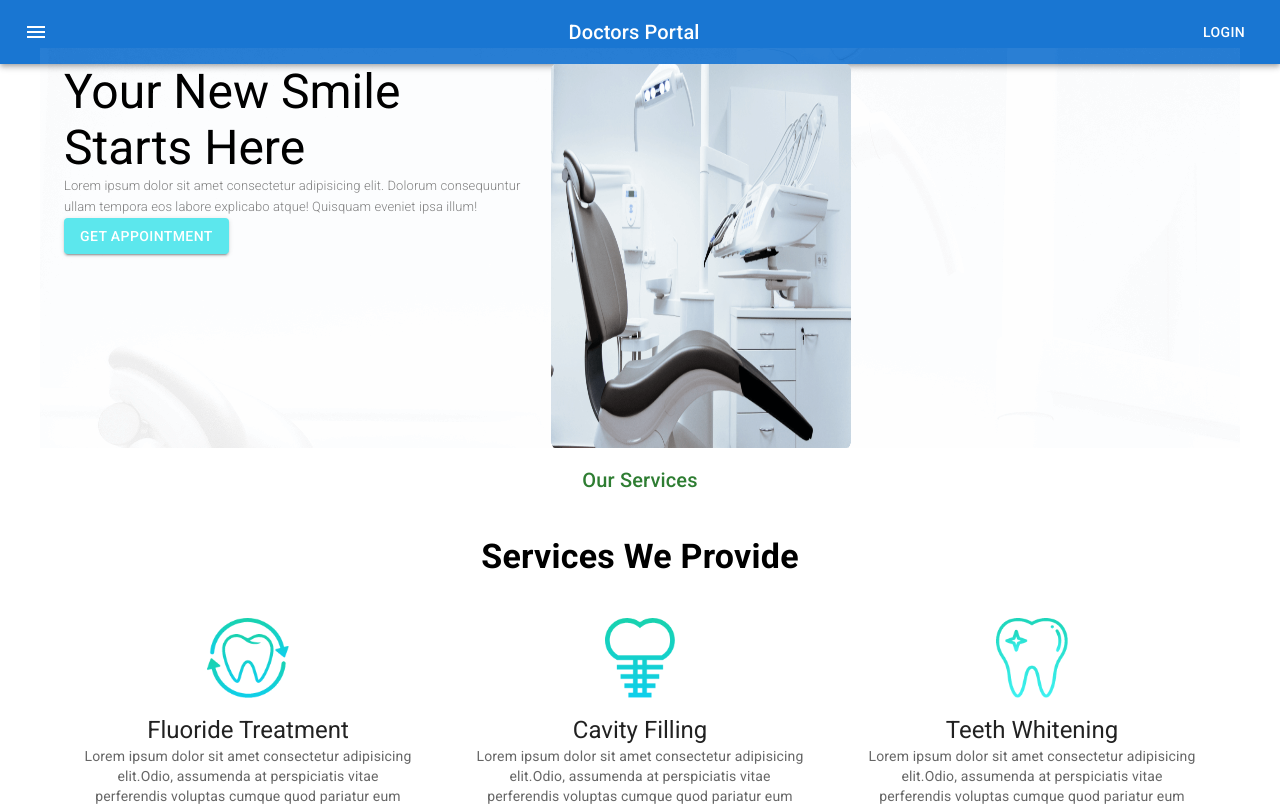
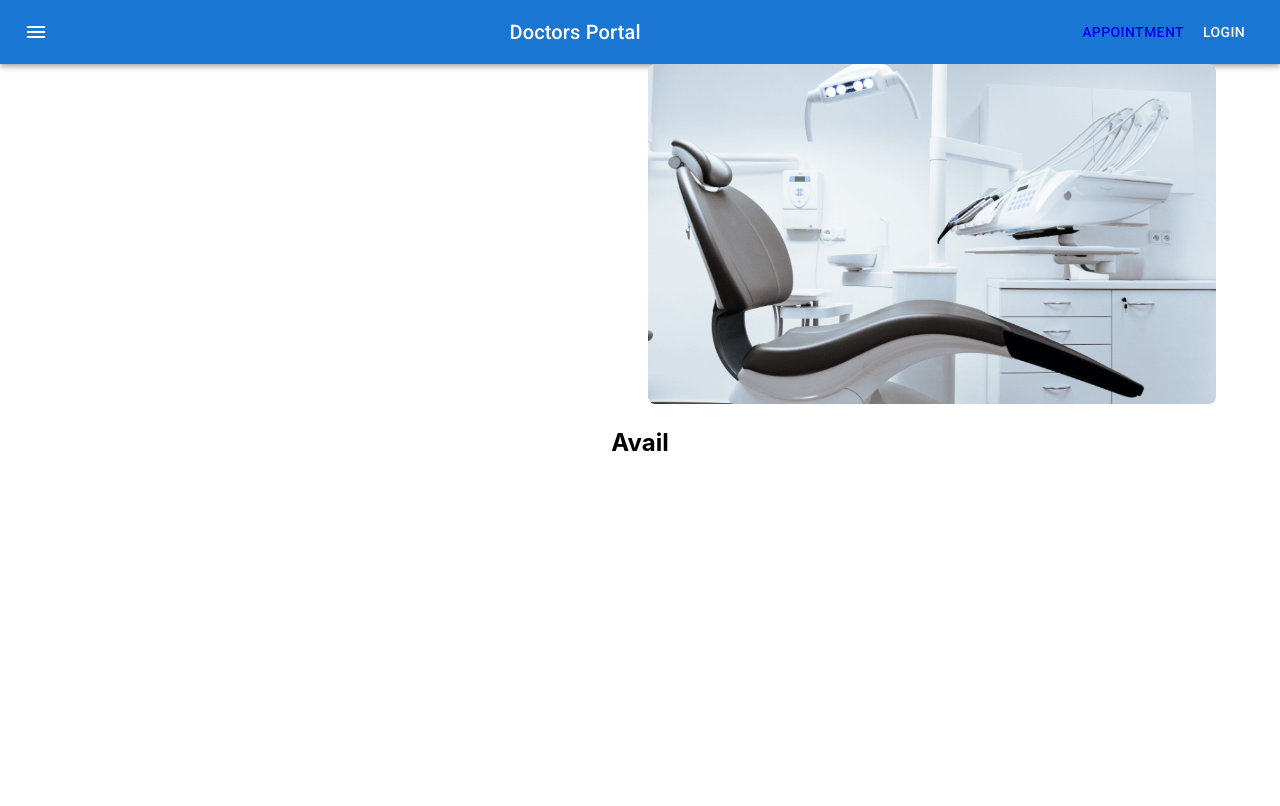
Before and after one commit to sakil470004/doctor-portal, a React (Create React App) app: page /appointment in a window 1280 px wide. Shown: the top 806 px of the page. Built offline with nearby package versions, Linux system fonts and the light colour scheme.

Commit message:
date add

```diff
--- a/package.json
+++ b/package.json
@@ -6,10 +6,12 @@
     "@emotion/react": "^11.7.1",
     "@emotion/styled": "^11.6.0",
     "@mui/icons-material": "^5.2.5",
-    "@mui/material": "^5.2.4",
+    "@mui/lab": "^5.0.0-alpha.61",
+    "@mui/material": "^5.2.5",
     "@testing-library/jest-dom": "^5.16.1",
     "@testing-library/react": "^12.1.2",
     "@testing-library/user-event": "^13.5.0",
+    "date-fns": "^2.27.0",
     "react": "^17.0.2",
     "react-dom": "^17.0.2",
     "react-router-dom": "^5.3.0",
--- a/src/App.js
+++ b/src/App.js
@@ -1,22 +1,29 @@
 import './App.css';
 import {
-  BrowserRouter as Router,
+  BrowserRouter,
   Switch,
   // Link,
   Route
 } from 'react-router-dom';
 import Home from './Pages/Home/Home/Home';
+import Appointment from './Pages/Appointment/Appointment';
 
 function App() {
   return (
     <div className="App">
-      <Router>
-        <Switch>
-          <Route>
-            <Home path="/home"/>
+      <BrowserRouter>
+        <Switch >
+          <Route exact path="/">
+            <Home />
+          </Route>
+          <Route path="/appointment">
+            <Appointment />
+          </Route>
+          <Route path="/home" >
+            <Home />
           </Route>
         </Switch>
-      </Router>
+      </BrowserRouter>
     </div>
   );
 }
--- /dev/null
+++ b/src/Pages/Appointment/Appointment.js
@@ -0,0 +1,14 @@
+import React from 'react'
+import Navigation from '../Shared/Navigation/Navigation'
+import AppointmentHeader from './AppointmentHeader/AppointmentHeader'
+import AvailableAppointment from './AvailableAppointment'
+
+export default function Appointment() {
+    return (
+        <div>
+            <Navigation></Navigation>
+            <AppointmentHeader></AppointmentHeader>
+            <AvailableAppointment></AvailableAppointment>
+        </div>
+    )
+}
--- /dev/null
+++ b/src/Pages/Appointment/AppointmentHeader/AppointmentHeader.js
@@ -0,0 +1,22 @@
+import { Container, Grid } from '@mui/material'
+import React from 'react';
+import Calender from '../../Shared/Calender/Calender';
+import chair from './../../../images/chair.png'
+
+export default function AppointmentHeader() {
+    return (
+        <Container>
+
+            <Grid container spacing={2}>
+                <Grid item xs={12} md={6}>
+                    <Calender/>
+                </Grid>
+                <Grid item xs={12} md={6}>
+                <img style={{width:'100%'}} src={chair} alt='chair'/>
+                </Grid>
+
+            </Grid>
+
+        </Container>
+    )
+}
--- /dev/null
+++ b/src/Pages/Appointment/AvailableAppointment.js
@@ -0,0 +1,9 @@
+import React from 'react'
+
+export default function AvailableAppointment() {
+    return (
+        <div>
+            <h2>Avail</h2>
+        </div>
+    )
+}
--- a/src/Pages/Home/AppointmentBanner/AppointmentBanner.js
+++ b/src/Pages/Home/AppointmentBanner/AppointmentBanner.js
@@ -19,7 +19,7 @@
         <Box style={appointmentBanner} sx={{ flexGrow: 1 }}>
             <Grid container spacing={2}>
                 <Grid item xs={12} md={6}>
-                    <img style={{ width: 400, marginTop: -110 }} src={doctor} />
+                    <img style={{ width: 400, marginTop: -110 }} src={doctor} alt='doctor'/>
                 </Grid>
                 <Grid item xs={12} md={6} sx={{
                     display: 'flex',
--- a/src/Pages/Home/Banner/Banner.js
+++ b/src/Pages/Home/Banner/Banner.js
@@ -11,7 +11,7 @@
 }
 const verticalCenter={
     display:'flex',
-    alignItem:'center',
+    alignItems:'center',
     height:400
 
 }
@@ -20,19 +20,19 @@
     return (
         <Container style={bannerBg} sx={{ flexGrow: 1 }}>
             <Grid container spacing={2}>
-                <Grid style={{...verticalCenter,textAlign:'left'}} item xs={12} md={5}>
+                <Grid style={{...verticalCenter,textAlign:'left'}} item xs={12} md={6}>
                   <Box>
                   <Typography variant='h3'>Your New Smile<br />
                         Starts Here
                     </Typography>
-                    <Typography variant='h6' sx={{ fontSize: 13, color: 'gray', fontWeight: 200 }}>
+                    <Typography variant='h6' sx={{  my:5,fontSize: 13, color: 'gray', fontWeight: 200 }}>
                         Lorem ipsum dolor sit amet consectetur adipisicing elit. Dolorum consequuntur ullam tempora eos labore explicabo atque! Quisquam eveniet ipsa illum!
                     </Typography>
                     <Button style={{ backgroundColor: '#5CE7ED' }} variant="contained">Get Appointment</Button>
                   </Box>
                 </Grid>
-                <Grid item xs={12} md={7} style={verticalCenter}>
-                    <img style={{ width: '300px' }} alt='chair' src={chair}/>
+                <Grid item xs={12} md={6} style={verticalCenter}>
+                    <img style={{ width: '350px' }} alt='chair' src={chair}/>
                 </Grid>
 
             </Grid>
--- /dev/null
+++ b/src/Pages/Shared/Calender/Calender.js
@@ -0,0 +1,25 @@
+import React from 'react'
+import isWeekend from 'date-fns/isWeekend';
+import TextField from '@mui/material/TextField';
+import AdapterDateFns from '@mui/lab/AdapterDateFns';
+import LocalizationProvider from '@mui/lab/LocalizationProvider';
+import StaticDatePicker from '@mui/lab/StaticDatePicker';
+
+export default function Calender() {
+    const [value, setValue] = React.useState(new Date());
+
+  return (
+    <LocalizationProvider dateAdapter={AdapterDateFns}>
+      <StaticDatePicker
+        orientation="landscape"
+        openTo="day"
+        value={value}
+        shouldDisableDate={isWeekend}
+        onChange={(newValue) => {
+          setValue(newValue);
+        }}
+        renderInput={(params) => <TextField {...params} />}
+      />
+    </LocalizationProvider>
+  );
+}
--- a/src/Pages/Shared/Navigation/Navigation.js
+++ b/src/Pages/Shared/Navigation/Navigation.js
@@ -7,6 +7,7 @@
 import Button from '@mui/material/Button';
 import IconButton from '@mui/material/IconButton';
 import MenuIcon from '@mui/icons-material/Menu';
+import { Link } from 'react-router-dom';
 
 export default function Navigation() {
     return (
@@ -25,6 +26,7 @@
             <Typography variant="h6" component="div" sx={{ flexGrow: 1 }}>
               Doctors Portal
             </Typography>
+            <Link to='/appointment'><Button color="inherit">Appointment</Button></Link>
             <Button color="inherit">Login</Button>
           </Toolbar>
         </AppBar>
```
Also changed, not shown: 2 other files (tests, documents, lock files or other folders).
